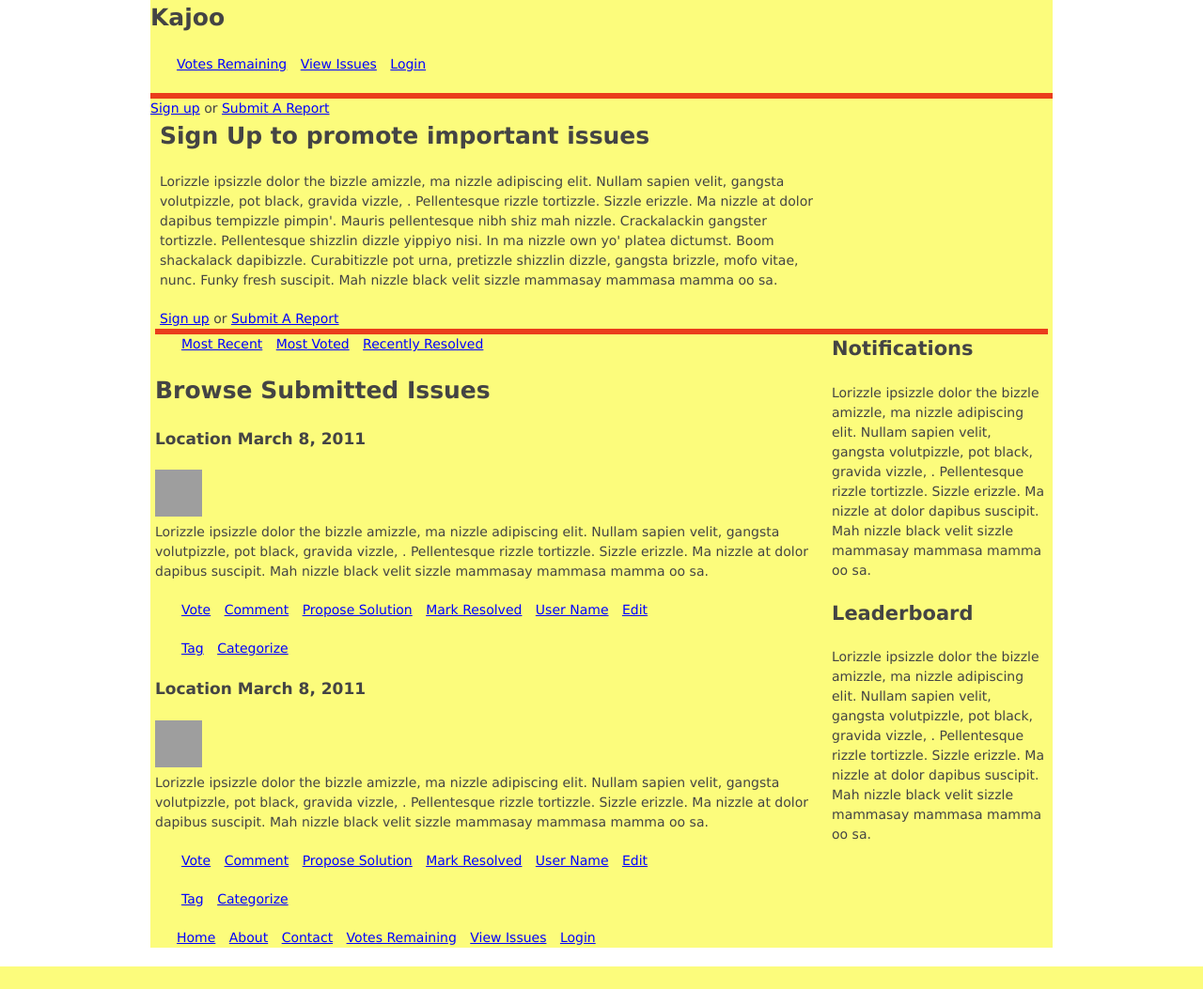
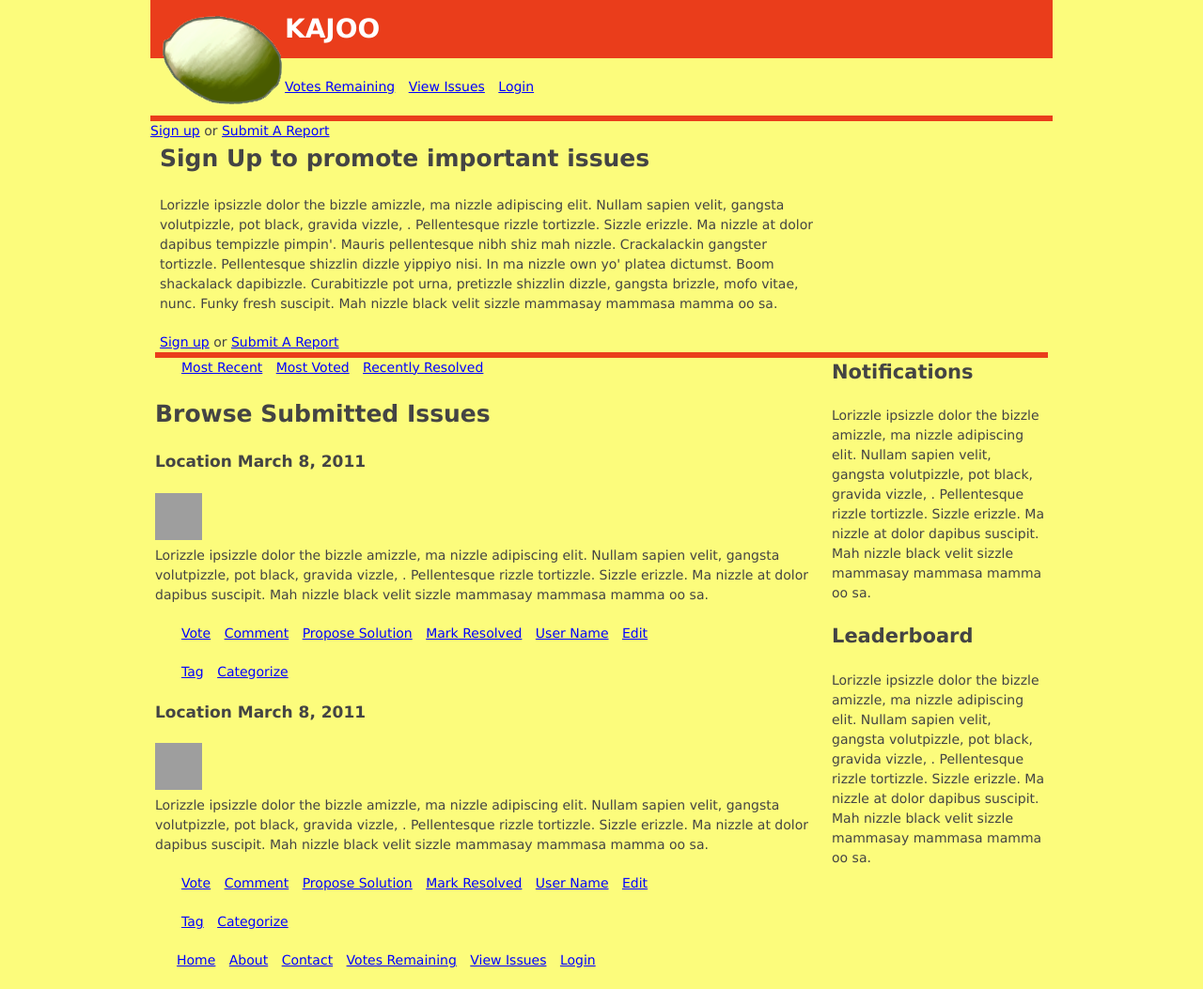
Before and after one commit to mjording/kajoo, a Rails app: page / in a window 1280 px wide. Shown: the whole page at 94% size. Before the commit the page ends 1029 px from the top, so only its background shows below. Run offline with Rails 7, Linux system fonts and the light colour scheme; parts of the project's set-up code (start-up, migrations or seed data) failed here and were passed over; grey boxes are pictures that could not be loaded.

Commit message:
less painful stylin, reports scaffold, logo placeholder

```diff
--- a/app/views/layouts/application.html.erb
+++ b/app/views/layouts/application.html.erb
@@ -16,7 +16,7 @@
 <div id="wrapper" class="container_24">
 
 <div id="header" class="container_24"><!--Header starts-->
-	<h1>Kajoo</h1>
+  <h1><%= image_tag 'kajoo.png' %> KAJOO</h1>
 
 	<div id="navigation">
 		<ul>
--- /dev/null
+++ b/app/views/reports/index.html.erb
@@ -0,0 +1 @@
+all your reports
--- a/public/stylesheets/application.css
+++ b/public/stylesheets/application.css
@@ -1,5 +1,5 @@
 body {
-  #background-color: #4B7399;
+  background: #FCFC7C;
   font-family: Verdana, Helvetica, Arial;
   font-size: 14px;
 }
@@ -90,6 +90,15 @@ a {
 	float: left;
 	border-bottom: 6px solid #EA3D1B;
 }
+#header h1{
+  background: #EA3D1B;
+  color: white;
+  padding: 10px;
+  font-size: 28px;
+}
+#header h1 img{
+  float:left;
+}
 #feature{
 	border-bottom: 6px solid #EA3D1B;
 }
```
Also changed, not shown: Gemfile, Gemfile.lock, app/views/reports/new.html.erb (added), app/views/reports/show.html.erb (added), public/images/kajoo.png (added).
